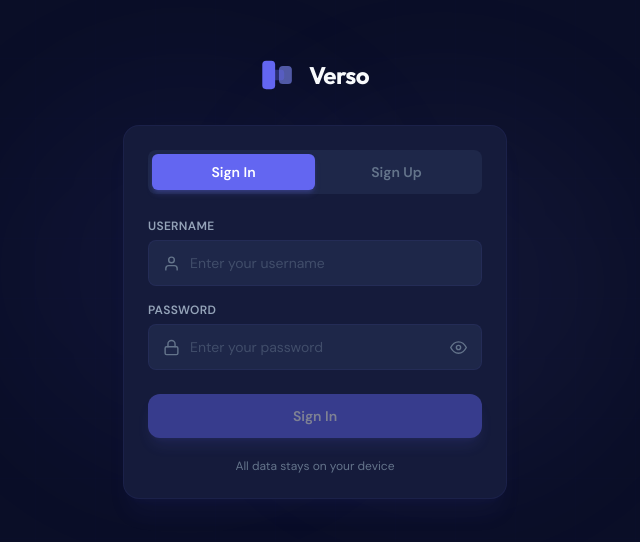
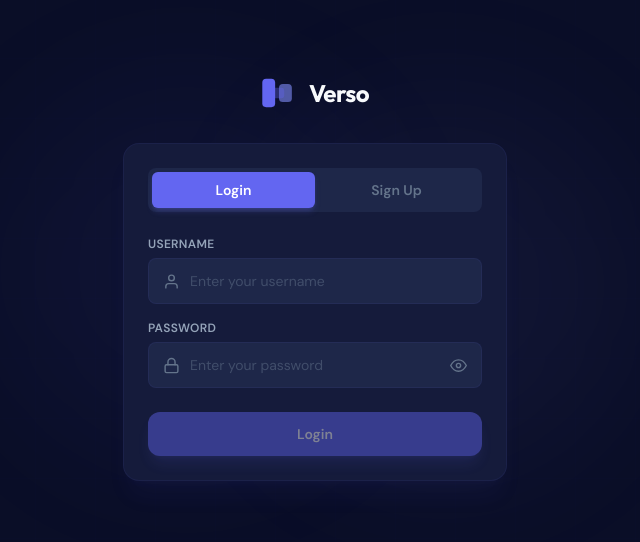
Before and after one commit to sakshi-kushwaha/verso-ai, a React (Vite) app in the folder frontend/: page /login in a window 1280 px wide. Shown: the part 122-664 px from the top of the page, without its empty margins (325-965 px from the left). Built offline with nearby package versions, Linux system fonts and the light colour scheme.

Commit message:
ci cd check

```diff
--- a/frontend/src/pages/LoginPage.jsx
+++ b/frontend/src/pages/LoginPage.jsx
@@ -55,7 +55,7 @@ export default function LoginPage() {
                 : 'text-text-muted hover:text-text'
             }`}
           >
-            {t === 'signin' ? 'Sign In' : 'Sign Up'}
+            {t === 'signin' ? 'Login' : 'Sign Up'}
           </button>
         ))}
       </div>
@@ -91,12 +91,9 @@ export default function LoginPage() {
         disabled={!username.trim() || !password.trim() || loading}
         className="mt-2"
       >
-        {loading ? 'Please wait...' : tab === 'signin' ? 'Sign In' : 'Create Account'}
+        {loading ? 'Please wait...' : tab === 'signin' ? 'Login' : 'Create Account'}
       </Button>
 
-      <p className="text-center text-text-muted text-xs mt-5">
-        All data stays on your device
-      </p>
     </div>
   )
 }
```
